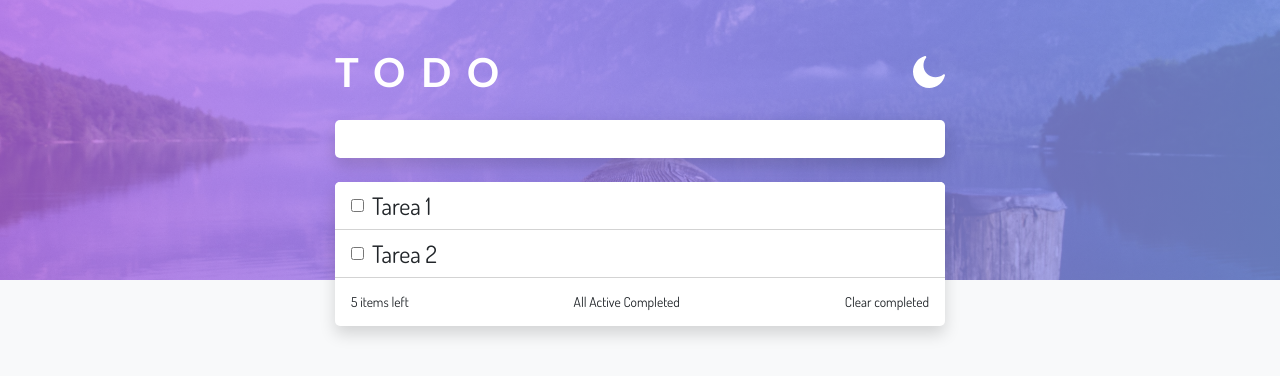
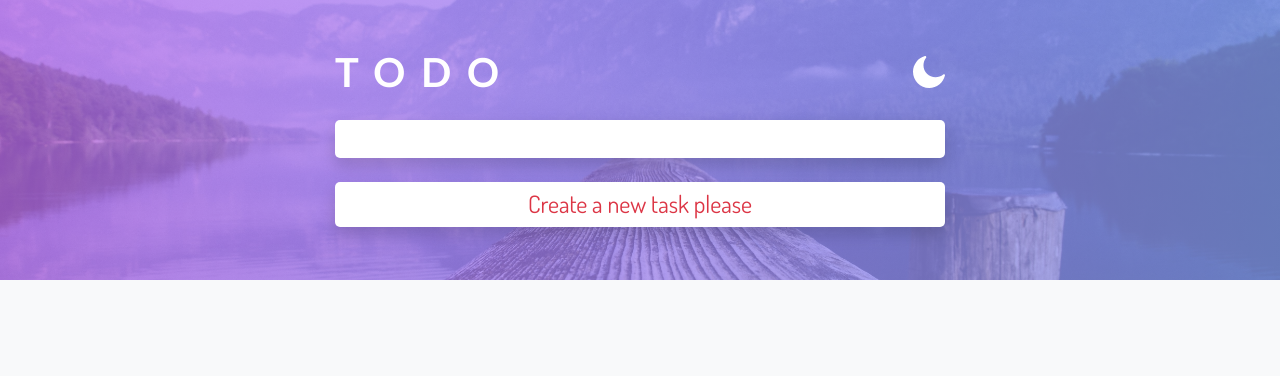
Before and after one commit to assembler-institute/reactjs-wish-list, a React (Create React App) app: page / in a window 1280 px wide. Shown: the top 376 px of the page. Built offline with nearby package versions, Linux system fonts and the light colour scheme.

Commit message:
added add task warning

```diff
--- a/src/App.js
+++ b/src/App.js
@@ -1,21 +1,41 @@
 import React from "react";
 import Background from "./components/Background";
 import ChangeMode from "./components/ChangeMode";
-import NewTodo from "./components/NewTodo"
-import TodoList from "./components/TodoList"
-import Menu from "./components/Menu"
+import NewTodo from "./components/NewTodo";
+import TodoList from "./components/TodoList";
+import Menu from "./components/Menu";
 import "./App.scss";
 
 class App extends React.Component {
+  constructor(props) {
+    super(props);
+    this.state = {
+      todos: [],
+    };
 
+    this.handleAddTodo = this.handleAddTodo.bind(this);
+  }
 
+  handleAddTodo(event) {
+    let task;
+    if (event.key === "Enter") {
+      task = event.target.value;
+      let newToDo = {
+        id: new Date().getTime(),
+        task: task,
+        completed: false,
+      };
 
-  // handleInput() {
-  //   const
-  // }
+      this.setState((prevState) => ({
+        todos: [...prevState.todos, newToDo],
+      }));
 
+      event.target.value = null;
+    }
+  }
 
   render() {
+    const { todos } = this.state;
     return (
       <>
         <Background />
@@ -27,11 +47,25 @@ class App extends React.Component {
                 <ChangeMode />
               </header>
               <div>
-                <NewTodo />
-                <div className="list-container bg-white shadow">
-                  <TodoList todos={[]} />
-                  <Menu />
-                </div>
+                <input
+                  onKeyDown={this.handleAddTodo}
+                  id="inputNewToDo"
+                  type="text"
+                  className="w-100 mt-4 new-todo shadow"
+                ></input>
+                {todos.length > 0 ? (
+                  <div className="list-container bg-white shadow">
+                    <TodoList todos={todos} />
+                    <Menu />
+                  </div>
+                ) : (
+                  <div className="list-container bg-white shadow mt-4 p-2 ">
+                    <h4 className="m-0 text-center text-danger">
+                      Create a new task please
+                    </h4>
+                  </div>
+                )}
+                {}
               </div>
             </div>
           </section>
--- a/src/components/NewTodo/NewTodo.jsx
+++ b/src/components/NewTodo/NewTodo.jsx
@@ -4,31 +4,50 @@ import "./NewTodo.scss"
 export default class NewTodo extends React.Component {
   constructor(props) {
     super(props)
-  }
-
-  componentDidMount() {
-    document.getElementById('inputNewToDo').addEventListener('keyup', event => {
-      let task
-      if (event.key === 'Enter') {
-        task = event.target.value
-        let newToDo = {
-          id: 1,
-          task: task,
-          completed: false
-        }
 
 
 
-        event.target.value = null
-      }
+    this.handleAddTodo = this.handleAddTodo.bind(this)
+  }
 
 
-    })
+  handleAddTodo(event) {
+    console.log("Hello2");
+    let task;
+    if (event.key === "Enter") {
+      task = event.target.value;
+      let newToDo = {
+        id: 1,
+        task: task,
+        completed: false,
+      };
+      event.target.value = null;
+    }
   }
+
+  // componentDidMount() {
+  //   document.getElementById('inputNewToDo').addEventListener('keyup', event => {
+  //     let task
+  //     if (event.key === 'Enter') {
+  //       task = event.target.value
+  //       let newToDo = {
+  //         id: 1,
+  //         task: task,
+  //         completed: false
+  //       }
+
+
+
+  //       event.target.value = null
+  //     }
+
+
+  //   })
+  // }
 
   render() {
     return (
-      <input id="inputNewToDo" type="text" className="w-100 mt-4 new-todo shadow"></input>
+      <input onKeyDown={this.handleAddTodo} id="inputNewToDo" type="text" className="w-100 mt-4 new-todo shadow"></input>
     )
   }
 }
--- a/src/components/TodoList/TodoList.jsx
+++ b/src/components/TodoList/TodoList.jsx
@@ -4,19 +4,10 @@ import "./TodoList.scss"
 
 export default class TodoList extends React.Component {
   constructor(props) {
-    super(props)
-    this.state = {
-      todos: [{id: 1, task: "Tarea 1", completed: false}, {id: 2, task: "Tarea 2", completed: false}]
-    }
-    this.addToDo = this.addToDo.bind(this)
+    super(props);
   }
-
-  addToDo() {
-
-  }
-
   render() {
-    const { todos } = this.state
+    const { todos } = this.props
     return (
       <ul className="w-100 mt-4 bg-white todo-list">
         {todos.map(todo => {
```
